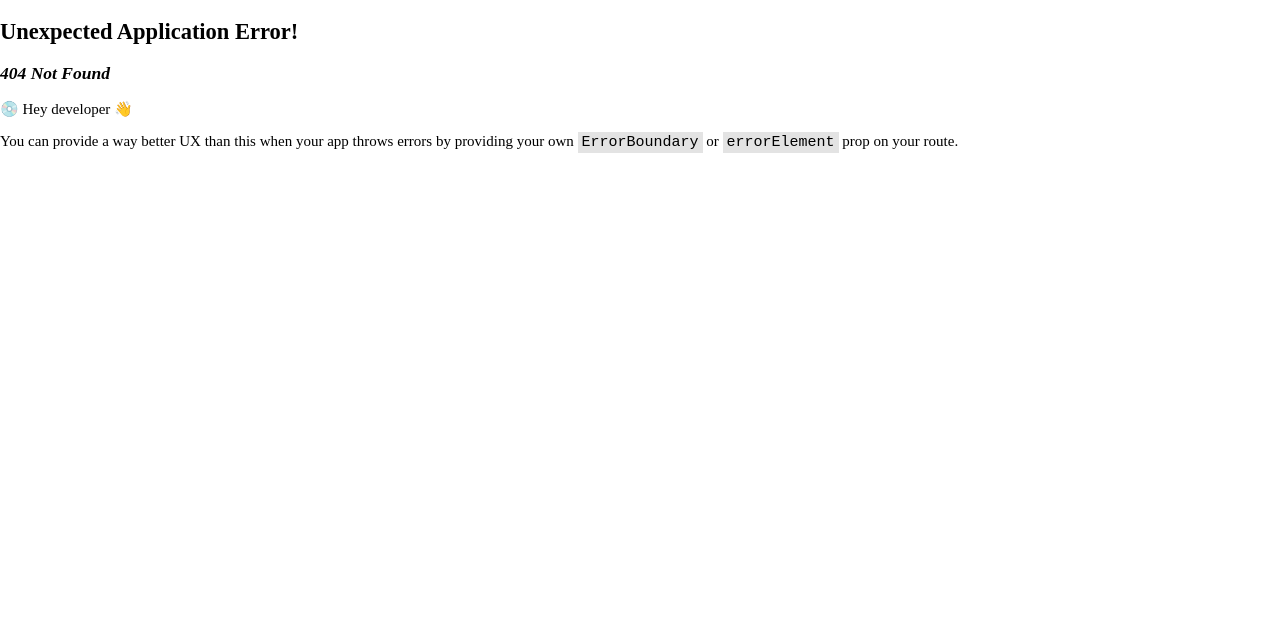
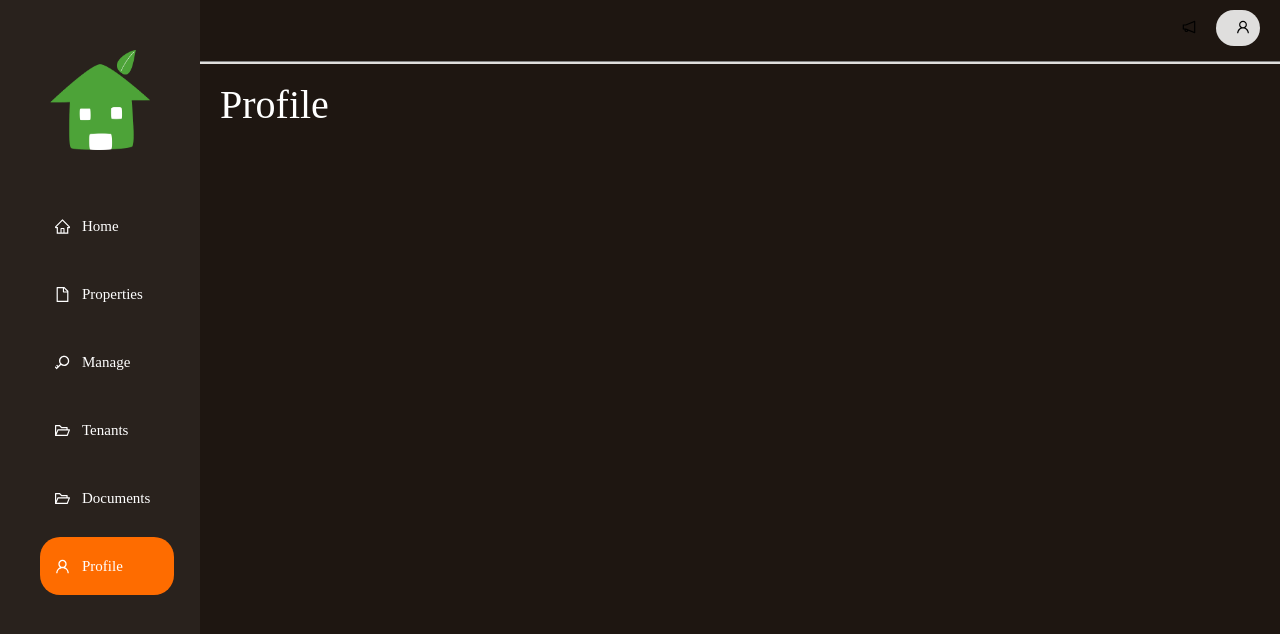
Before and after one commit to zjh6252007/Property-Manager, a React (Create React App) app: page /profile in a window 1280 px wide. Before the commit this address had no page. Shown: the top 634 px of the page. Built offline with nearby package versions, Linux system fonts and the light colour scheme; no server answers; sample sign-in values are in the browser's storage.

Commit message:
add getproperyInfo function

```diff
--- a/src/navinfo.js
+++ b/src/navinfo.js
@@ -1,10 +1,10 @@
-import {HomeOutlined,FileOutlined,KeyOutlined,FolderOpenOutlined,ContactsOutlined} from "@ant-design/icons"
+import {HomeOutlined,FileOutlined,KeyOutlined,FolderOpenOutlined,UserOutlined} from "@ant-design/icons"
 
 export const navinfo = [
-    {name:'home',path:'/home',icon:<HomeOutlined />},
-    {name:'properties',path:'/property',icon:<FileOutlined/>},
+    {name:'Home',path:'/home',icon:<HomeOutlined />},
+    {name:'Properties',path:'/property',icon:<FileOutlined/>},
     {name:'Manage',path:'/manage',icon:<KeyOutlined/>},
     {name:'Tenants',path:'/tenant',icon:<FolderOpenOutlined/>},
-    {name:'documents',path:'/documents',icon:<FolderOpenOutlined/>},
-    {name:'contact',path:'/contact',icon:<ContactsOutlined />}
+    {name:'Documents',path:'/documents',icon:<FolderOpenOutlined/>},
+    {name:'Profile',path:'/profile',icon:<UserOutlined />}
 ]
--- a/src/pages/Applications/index.js
+++ /dev/null
@@ -1,7 +0,0 @@
-const Applications =()=>{
-    return (
-        <div>applications</div>
-    )
-}
-
-export default Applications;
--- a/src/pages/Properties/index.js
+++ b/src/pages/Properties/index.js
@@ -1,12 +1,15 @@
 import './index.scss'
 import {Button,Modal,Form,Input,Select} from 'antd';
 import PropertyCard from './propertyCard'
-import { useState } from 'react';
+import { useEffect, useState } from 'react';
+import { useDispatch, useSelector } from 'react-redux';
+import { getPropertyList } from '../../store/modules/properties';
 const Properties =() =>{
     const [form] = Form.useForm()
     const [isVisible,SetIsVisible] = useState(false)
     const [confirmVisible,SetConfirmVisible] = useState(false)
     const [formData,SetFormData] = useState({})
+    const dispatch = useDispatch()
     const { Option } = Select
     const handelCancel = () =>{
         SetIsVisible(false)
@@ -15,6 +18,13 @@ const Properties =() =>{
     const handelOk = () =>{
         SetIsVisible(false)
     }
+
+    useEffect(()=>{
+    dispatch(getPropertyList())
+    },[dispatch])
+
+    const propertyInfo = useSelector(state=>state.property.propertyInfo)
+
     return(
         <div className="property">
             <div className="title">
--- a/src/pages/Register/index.js
+++ b/src/pages/Register/index.js
@@ -86,13 +86,13 @@ const Register =() =>{
                     <h2>Register</h2>
                     <div className="inputBox">
                     <input type="text" value={username} required={true} onChange={handleUsername}></input>
-                    <span>username</span>
+                    <span>Username</span>
                     <i></i>
                     </div>
 
                     <div className="inputBox">
                         <input type="password" value={password} required={true} onChange={handlePassword}></input>
-                        <span>password</span>
+                        <span>Password</span>
                         <i></i>
                     </div>
 
@@ -107,6 +107,7 @@ const Register =() =>{
                         <span>Email</span>
                         <i></i>
                     </div>
+
                     {error && <div className="error">{error}</div>}
                     <input type="submit" value="Register"></input>
                 </form>
--- /dev/null
+++ b/src/pages/profile/index.js
@@ -0,0 +1,13 @@
+import './index.scss'
+
+const Profile =()=>{
+    return (
+        <div className="profile">
+            <div className="title">
+                Profile
+            </div>
+        </div>
+    )
+}
+
+export default Profile;
--- /dev/null
+++ b/src/pages/profile/index.scss
@@ -0,0 +1,7 @@
+.profile{
+    display: flex;
+    color: white;
+    font-size: 40px;
+    padding: 20px;
+    flex-direction: column;
+}
--- a/src/router/index.js
+++ b/src/router/index.js
@@ -5,7 +5,7 @@ import Login from '../pages/Login/index'
 import RouterAu from '../components/RouterAu'
 import Register from '../pages/Register'
 import Documents from '../pages/Documents'
-import Applications from '../pages/Applications'
+import Profile from '../pages/profile/index.js'
 import Properties from '../pages/Properties'
 import Sidebar from '../components/sidebar/sidebar.js'
 import Manage from '../pages/Manage/index.js'
@@ -27,8 +27,8 @@ const router = createBrowserRouter([
                 element:<Properties/>
             },
             {
-                path:'/contact',
-                element:<Applications/>
+                path:'/profile',
+                element:<Profile/>
             },{
                 path:'/manage',
                 element:<Manage/>
--- a/src/store/modules/properties.js
+++ b/src/store/modules/properties.js
@@ -4,7 +4,7 @@ import { request } from "../../utils";
 const properties = createSlice({
     name:"properties",
     initialState:{
-        propertyInfo:[]
+        propertyInfo:{}
     },
     reducers:
     {
@@ -18,7 +18,7 @@ const {setPropertyInfo} = properties.actions
 
 const getPropertyList = () =>{
     return async(dispatch)=>{
-        const res = request.get('/properties/getAll')
+        const res = await request.get('/properties/getAll')
         dispatch(setPropertyInfo(res.data))
         return res.data
     }
```
